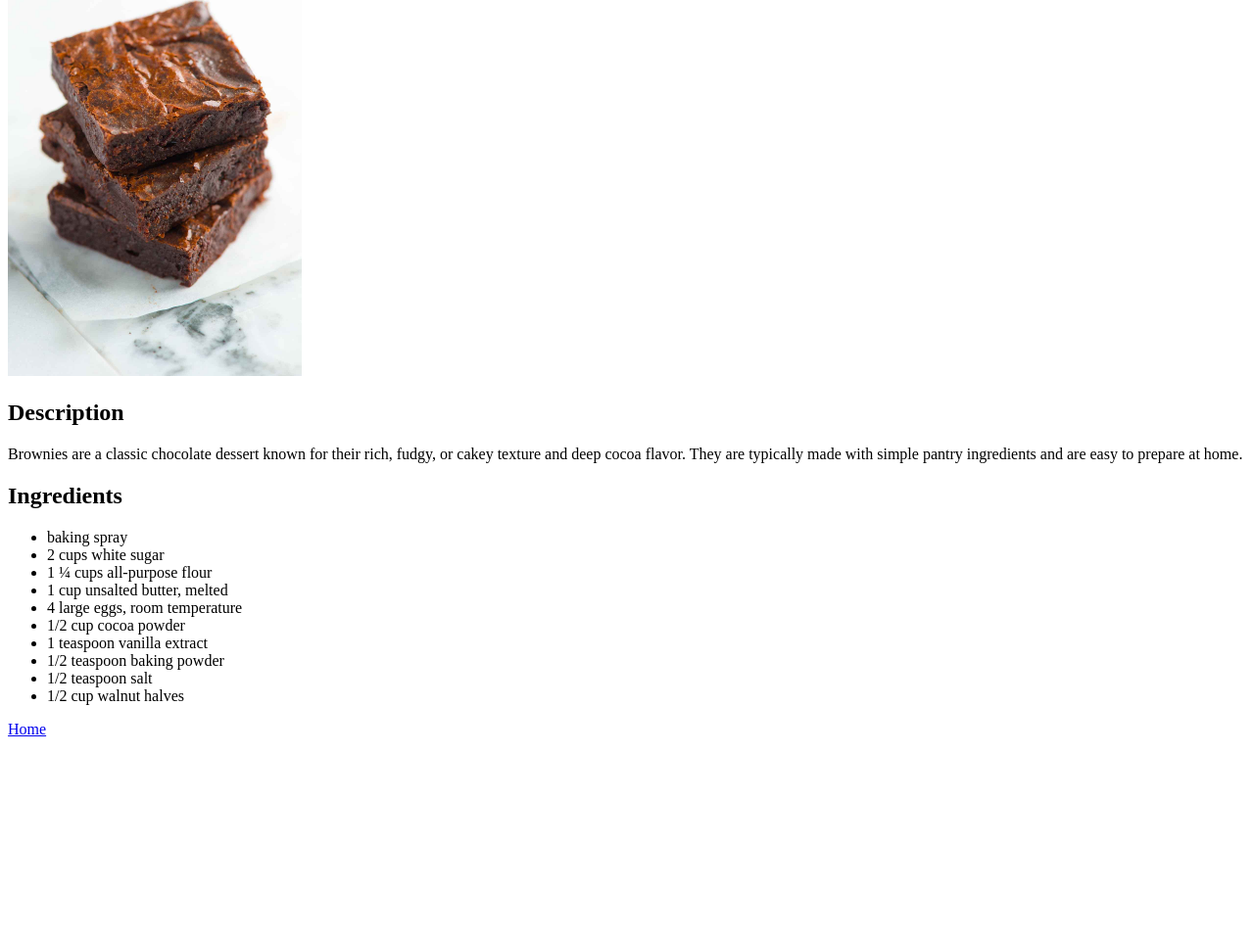
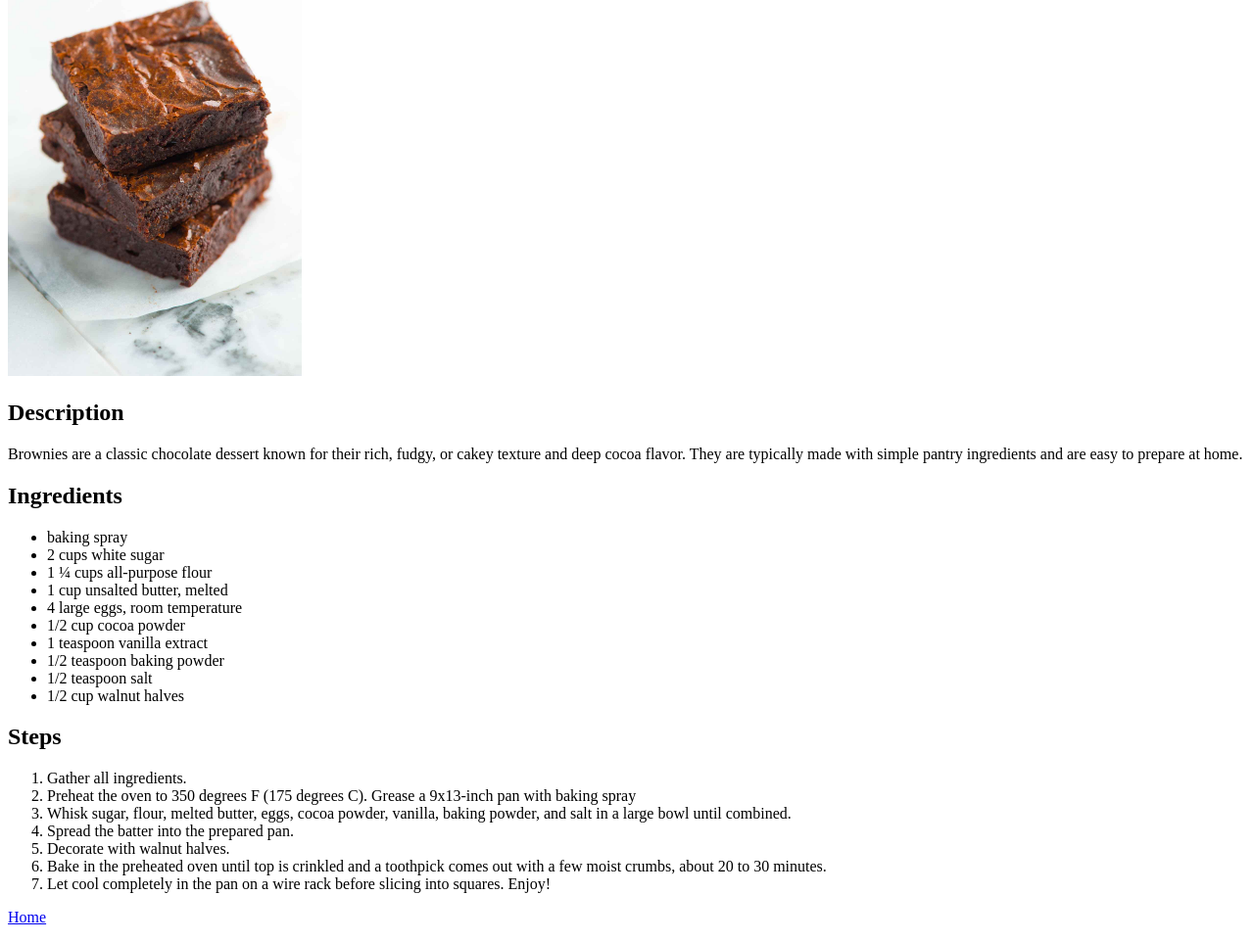
Before and after one commit to momstealer01/odin-recipes, a plain HTML site: page recipes/brownies.html in a window 1280 px wide. Shown: the part 146-1108 px from the top of the page at 98% size. Before the commit the page ends 916 px from the top, so only its background shows below. Drawn offline with Linux system fonts and the light colour scheme.

Commit message:
add steps
added steps of the recipesin each page

```diff
--- a/recipes/brownies.html
+++ b/recipes/brownies.html
@@ -22,6 +22,17 @@
         <li>1/2 teaspoon salt</li>
         <li>1/2 cup walnut halves</li>
     </ul>
+    <h2>Steps</h2>
+    <ol>
+        <li>Gather all ingredients.</li>
+        <li>Preheat the oven to 350 degrees F (175 degrees C). Grease a 9x13-inch pan with baking spray</li>
+        <li>Whisk sugar, flour, melted butter, eggs, cocoa powder, vanilla, baking powder, and salt in a large bowl until combined.</li>
+        <li>Spread the batter into the prepared pan.</li>
+        <li>Decorate with walnut halves.</li>
+        <li>Bake in the preheated oven until top is crinkled and a toothpick comes out with a few moist crumbs, about 20 to 30 minutes.</li>
+        <li>Let cool completely in the pan on a wire rack before slicing into squares. Enjoy!</li>
+    </ol>
+
 
    <p> <a href="../index.html">Home</a></p>
 </body>
```
Also changed, not shown: recipes/apple-sandwich.html (+4 -0 lines), recipes/easy-homemade-pasta.html (+7 -1 lines).
